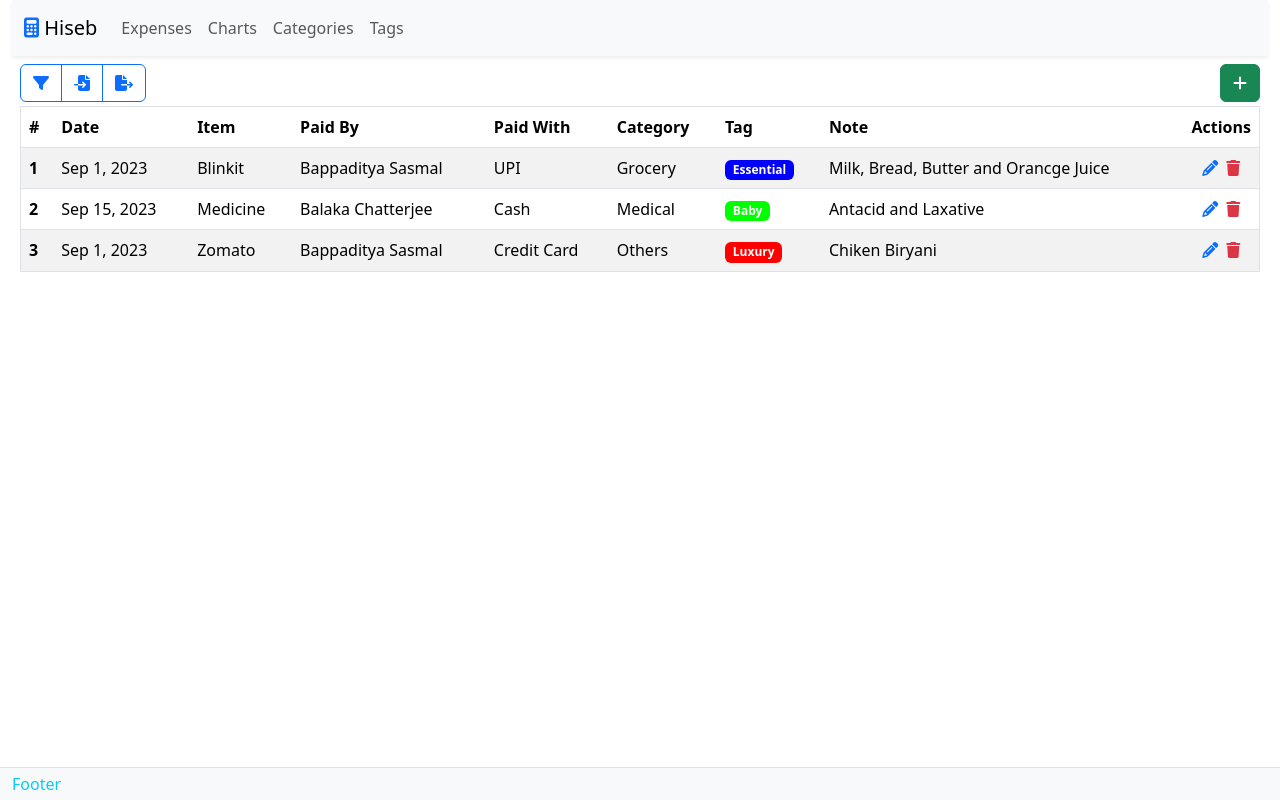
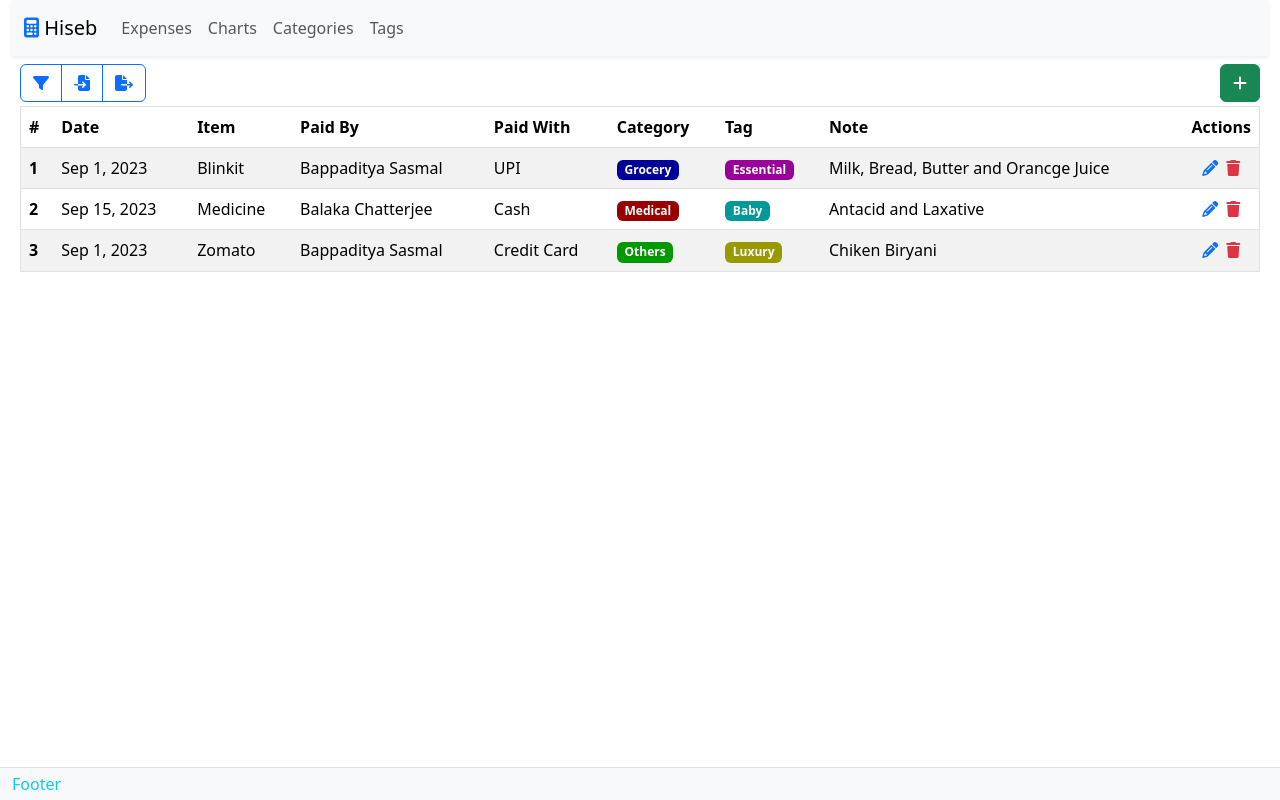
Before and after one commit to Bopsi/hiseb-ui, an Angular app: page /expenses in a window 1280 px wide. Built offline with nearby package versions, Linux system fonts and the light colour scheme.

Commit message:
chip compoenet

```diff
--- a/src/app/app.module.ts
+++ b/src/app/app.module.ts
@@ -10,6 +10,7 @@
 import { HeaderComponent } from './components/layout/header/header.component';
 import { ExpensesComponent } from './components/expenses/expenses.component';
 import { TagsComponent } from './components/tags/tags.component';
+import { ChipComponent } from './components/chip/chip.component';
 
 @NgModule({
   declarations: [
@@ -20,7 +21,8 @@
     ExpensesComponent,
     CategoriesComponent,
     ChartsComponent,
-    TagsComponent
+    TagsComponent,
+    ChipComponent
   ],
   imports: [
     BrowserModule,
--- /dev/null
+++ b/src/app/components/chip/chip.component.html
@@ -0,0 +1,10 @@
+<span
+  class="badge"
+  [title]="chip.label"
+  [ngStyle]="{
+    'background-color': chip.backgroundColor,
+    color: chip.fontColor
+  }"
+>
+  {{ chip.label }}
+</span>
--- /dev/null
+++ b/src/app/components/chip/chip.component.ts
@@ -0,0 +1,17 @@
+import { Component, OnInit , Input} from '@angular/core';
+import { Chip } from 'src/app/models/chip';
+
+@Component({
+  selector: 'app-chip',
+  templateUrl: './chip.component.html',
+  styleUrls: ['./chip.component.css']
+})
+export class ChipComponent implements OnInit {
+  @Input() chip!: Chip;
+
+  constructor() { }
+
+  ngOnInit(): void {
+  }
+
+}
--- a/src/app/components/expenses/expenses.component.html
+++ b/src/app/components/expenses/expenses.component.html
@@ -39,13 +39,11 @@
       <td>{{ expense.item }}</td>
       <td>{{ expense.paidBy }}</td>
       <td>{{ expense.paidWith }}</td>
-      <td>{{ expense.category }}</td>
       <td>
-        <span
-          class="badge"
-          [ngStyle]="{ 'background-color': getTagColor(expense.tag) }"
-          >{{ expense.tag }}</span
-        >
+        <app-chip [chip]="expense.category"></app-chip>
+      </td>
+      <td>
+        <app-chip [chip]="expense.tag"></app-chip>
       </td>
       <td>{{ expense.note }}</td>
       <td class="text-center">
--- a/src/app/components/expenses/expenses.component.ts
+++ b/src/app/components/expenses/expenses.component.ts
@@ -29,8 +29,16 @@
         paidBy: 'Bappaditya Sasmal',
         paidWith: 'UPI',
         amount: '1234.56',
-        category: 'Grocery',
-        tag: 'Essential',
+        category: {
+          label: 'Grocery',
+          backgroundColor: '#000099',
+          fontColor: '#FFFFFF',
+        },
+        tag: {
+          label: 'Essential',
+          backgroundColor: '#990099',
+          fontColor: '#FFFFFF',
+        },
         note: 'Milk, Bread, Butter and Orancge Juice',
       },
       {
@@ -39,8 +47,16 @@
         paidBy: 'Balaka Chatterjee',
         paidWith: 'Cash',
         amount: '788.99',
-        category: 'Medical',
-        tag: 'Baby',
+        category: {
+          label: 'Medical',
+          backgroundColor: '#990000',
+          fontColor: '#FFFFFF',
+        },
+        tag: {
+          label: 'Baby',
+          backgroundColor: '#009999',
+          fontColor: '#FFFFFF',
+        },
         note: 'Antacid and Laxative',
       },
       {
@@ -49,8 +65,16 @@
         paidBy: 'Bappaditya Sasmal',
         paidWith: 'Credit Card',
         amount: '876.99',
-        category: 'Others',
-        tag: 'Luxury',
+        category: {
+          label: 'Others',
+          backgroundColor: '#009900',
+          fontColor: '#FFFFFF',
+        },
+        tag: {
+          label: 'Luxury',
+          backgroundColor: '#999900',
+          fontColor: '#FFFFFF',
+        },
         note: 'Chiken Biryani',
       },
     ];
--- /dev/null
+++ b/src/app/models/chip.ts
@@ -0,0 +1,11 @@
+export class Chip {
+  label: string;
+  backgroundColor: string;
+  fontColor: string;
+
+  constructor(label: string, backgroundColor: string, fontColor: string) {
+    this.label = label;
+    this.backgroundColor = backgroundColor;
+    this.fontColor = fontColor;
+  }
+}
```
Also changed, not shown: src/app/components/chip/chip.component.css (added), 1 other file (tests, documents, lock files or other folders).
